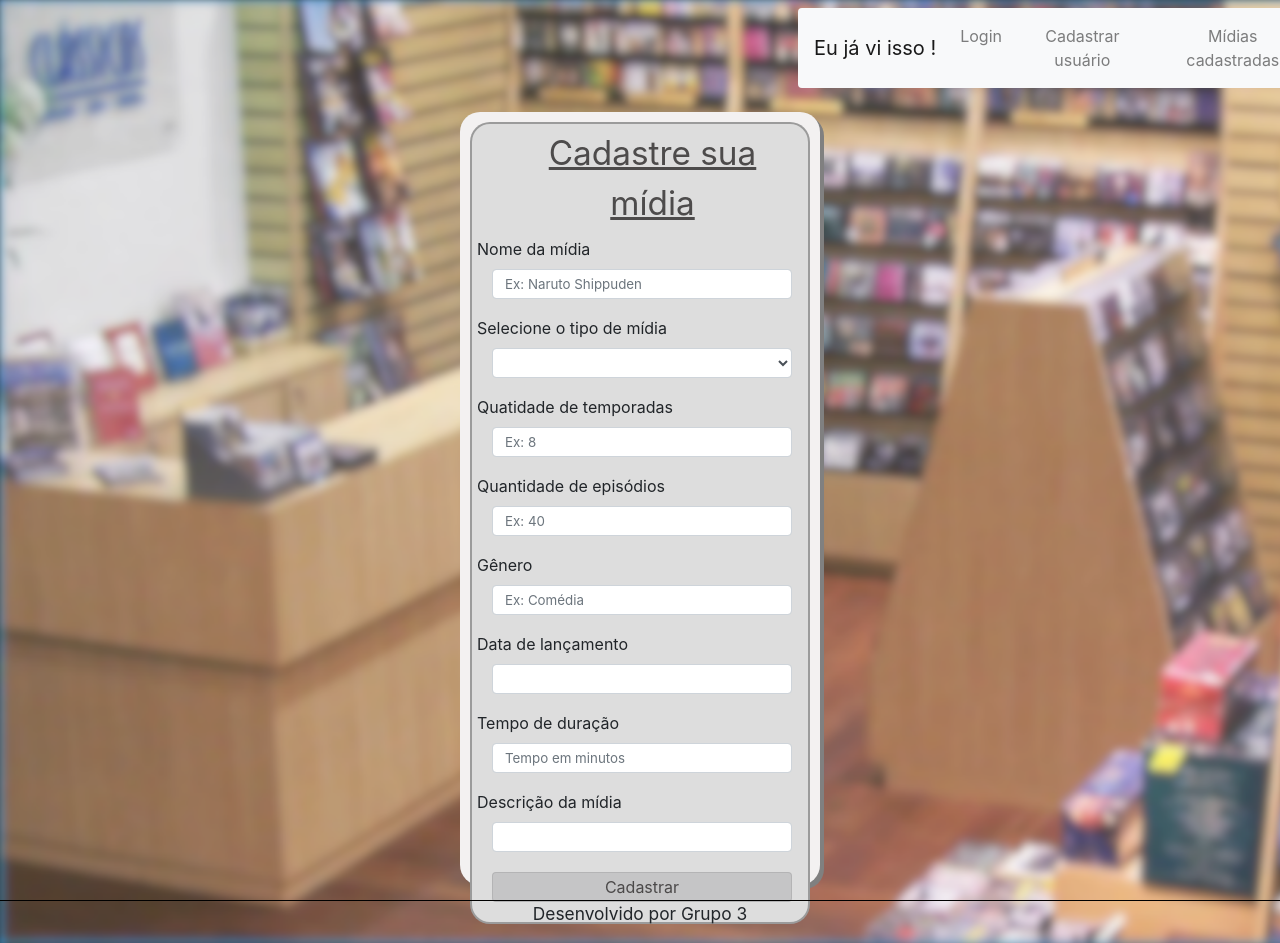
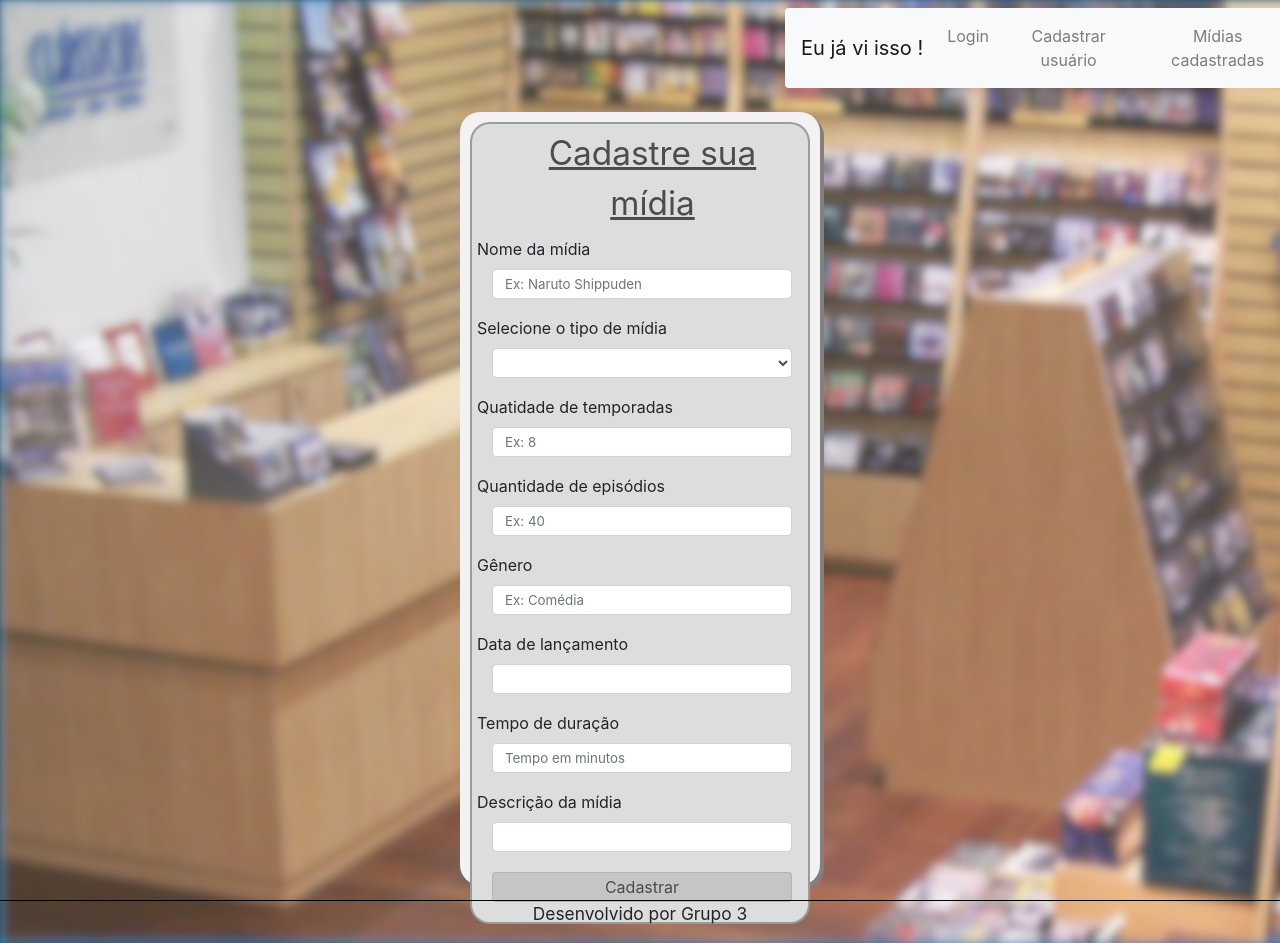
Before and after one commit to vitorHoller/projeto-trainee3, a React (Create React App) app in the folder Projeto/grupo3/: page /cadastromidia in a window 1280 px wide. Built offline with nearby package versions, Linux system fonts and the light colour scheme.

Commit message:
Arrumar bordas

```diff
--- a/Projeto/grupo3/src/Pages/CadastroMidias/cadastroMidias.css
+++ b/Projeto/grupo3/src/Pages/CadastroMidias/cadastroMidias.css
@@ -116,7 +116,7 @@
     padding-bottom: 0px;
 }
 .batbaCA{
-    margin-left: 13px;
+    margin-left: 0px;
 }
 .tituloCM{
     text-align: center;
--- a/Projeto/grupo3/src/Pages/CadastroMidias/cadastroMidias.js
+++ b/Projeto/grupo3/src/Pages/CadastroMidias/cadastroMidias.js
@@ -64,7 +64,7 @@ export default function CadastroMidias() {
 
             <div className='header rounded' >
 
-                <Navbar className = 'batbaCA rounded mt-2 mr-2' bg="light" expand="lg">
+                <Navbar className = 'batbaCA rounded mt-2 mr-4' bg="light" expand="lg">
                     <Navbar.Brand>Eu já vi isso !</Navbar.Brand>
                     <Navbar.Toggle aria-controls="basic-navbar-nav" />
 
--- a/Projeto/grupo3/src/Pages/CadastroUsuario/cadastroUsuario.css
+++ b/Projeto/grupo3/src/Pages/CadastroUsuario/cadastroUsuario.css
@@ -15,7 +15,7 @@
     margin-left: 840px;
 }
 .boxCU{
-    height: 480px;
+    height: 500px;
     background-color: #ddd;
     border-radius: 10px;
     border: 2px solid rgba(0, 0, 0, 0.3);
--- a/Projeto/grupo3/src/Pages/ListarMidias/listarMidias.css
+++ b/Projeto/grupo3/src/Pages/ListarMidias/listarMidias.css
@@ -43,9 +43,7 @@
     font-size: 13pt;
     border-top: 1px solid black;
 }
-.batbaLM{
-    margin-left: 25px;
-}
+
 .topicosdaMidia strong {
     font-size: 13pt;
 }
```
